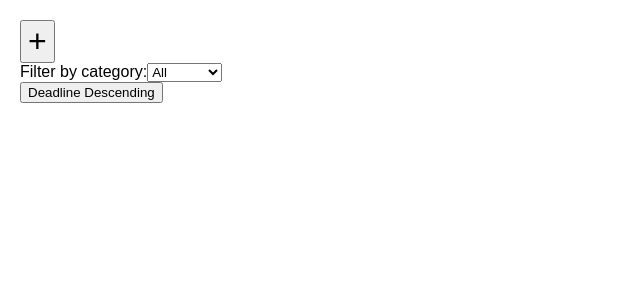
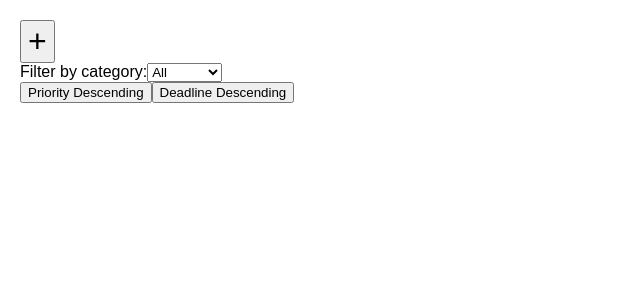
Before and after one commit to synku20777/task-manager, a React (Create React App) app: page / in a window 1280 px wide. Shown: the top 300 px of the page, without its empty margins (0-640 px from the left). Built offline with nearby package versions, Linux system fonts and the light colour scheme.

Commit message:
sort by priority

```diff
--- a/src/App.tsx
+++ b/src/App.tsx
@@ -10,8 +10,8 @@ const App: React.FC = () => {
   const [showAddTask, setShowAddTask] = useState(false);
   const [editTaskId, setEditTaskId] = useState<number | null>(null);
   const [selectedCategory, setSelectedCategory] = useState("");
-  const [sortOrder, setSortOrder] = useState<"asc" | "desc">("asc");
-  const [filter, setFilter] = useState<string>("all");
+  const [sortDate, setSortDate] = useState<"asc" | "desc">("asc");
+  const [sortPriority, setsortPriority] = useState<"asc" | "desc">("asc");
 
   const handleAddTask = (newTask: Task) => {
     setTasks([...tasks, { ...newTask, id: Date.now() }]);
@@ -38,11 +38,20 @@ const App: React.FC = () => {
     setSelectedCategory(event.target.value);
   };
 
-  const sortTasks = (tasks: Task[], sortOrder: "asc" | "desc") => {
+  const sortTasksByPriority = (tasks: Task[], sortPriority: "asc" | "desc") => {
+    const priorityOrder = { low: 1, medium: 2, high: 3 };
+    return tasks.sort((a, b) => {
+      return sortPriority === "asc"
+        ? priorityOrder[a.priority] - priorityOrder[b.priority]
+        : priorityOrder[b.priority] - priorityOrder[a.priority];
+    });
+  };
+
+  const sortTasksByDeadline = (tasks: Task[], sortDate: "asc" | "desc") => {
     return tasks.sort((a, b) => {
       const dateA = new Date(a.deadline);
       const dateB = new Date(b.deadline);
-      return sortOrder === "asc"
+      return sortDate === "asc"
         ? dateA.getTime() - dateB.getTime()
         : dateB.getTime() - dateA.getTime();
     });
@@ -89,14 +98,26 @@ const App: React.FC = () => {
       <div className="sort">
         <button
           className="sort-button"
-          onClick={() => setSortOrder(sortOrder === "asc" ? "desc" : "asc")}
+          onClick={() =>
+            setsortPriority(sortPriority === "asc" ? "desc" : "asc")
+          }
         >
-          {sortOrder === "asc" ? "Deadline Descending" : "Deadline Ascending"}
+          {sortPriority === "asc"
+            ? "Priority Descending"
+            : "Priority Ascending"}
         </button>
-      </div>
+        <button
+          className="sort-button"
+          onClick={() => setSortDate(sortDate === "asc" ? "desc" : "asc")}
+        >
+          {sortDate === "asc" ? "Deadline Descending" : "Deadline Ascending"}
+        </button>
 
         <div className={`task-list ${showAddTask ? "blurred" : ""}`}>
-        {sortTasks(filteredTasks, sortOrder).map((task) => (
+          {sortTasksByDeadline(
+            sortTasksByPriority(filteredTasks, sortPriority),
+            sortDate
+          ).map((task) => (
             <TaskCard
               key={task.id}
               task={task}
@@ -109,8 +130,8 @@ const App: React.FC = () => {
           ))}
         </div>
       </div>
+    </div>
   );
 };
 
-// export { tasks };
 export default App;
```
Lines whose indentation alone changed are shown as unchanged.
